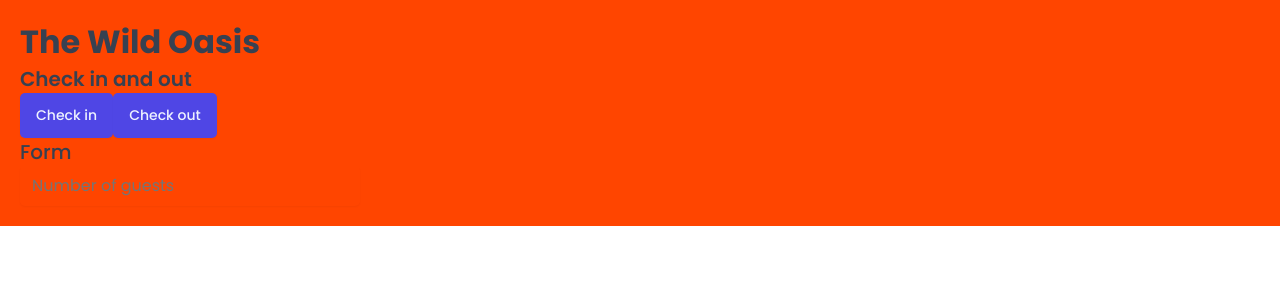
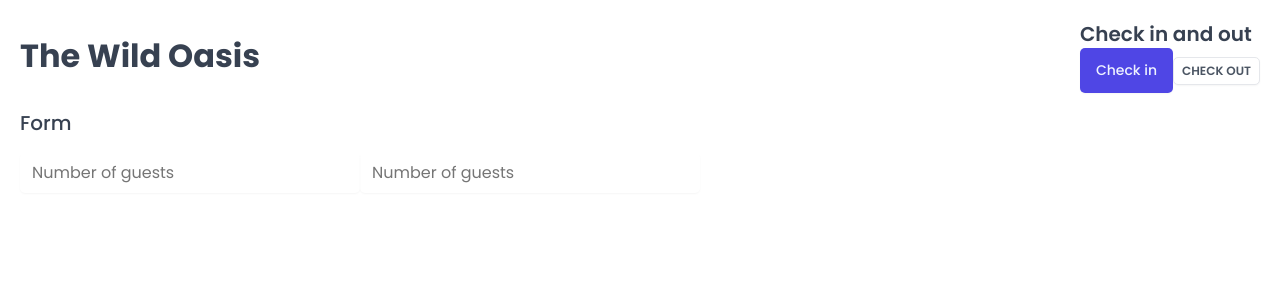
Before and after one commit to Isaladwy/the-wild-oasis, a React (Vite) app: page / in a window 1280 px wide. Shown: the top 300 px of the page. Built offline with nearby package versions, Linux system fonts and the light colour scheme; a web font is replaced by a local one.

Commit message:
Building More Reusable styled components

```diff
--- a/src/App.jsx
+++ b/src/App.jsx
@@ -3,9 +3,10 @@
 import Button from './ui/Button';
 import Input from './ui/Input';
 import Heading from './ui/Heading';
+import Row from './ui/Row';
 
 const StyledApp = styled.div`
-  background-color: orangered;
+  /* background-color: orangered; */
   padding: 20px;
 `;
 
@@ -14,13 +15,30 @@
     <>
       <GlobalStyles />
       <StyledApp>
-        <Heading type="h1">The Wild Oasis</Heading>
-        <Heading as="h2">Check in and out</Heading>
-        <Button onClick={() => alert('Check in')}>Check in</Button>
-        <Button onClick={() => alert('Check out')}>Check out</Button>
+        <Row>
+          <Row type="horizontal">
+            <Heading type="h1">The Wild Oasis</Heading>
+            <div>
+              <Heading as="h2">Check in and out</Heading>
+              <Button
 
-        <Heading as="h3">Form</Heading>
-        <Input type="number" placeholder="Number of guests" />
+                onClick={() => alert('Check in')}
+              >
+                Check in
+              </Button>
+              <Button variation="secondary"
+                size="small" onClick={() => alert('Check out')}>Check out</Button>
+            </div>
+          </Row>
+
+          <Row>
+            <Heading as="h3">Form</Heading>
+            <form>
+              <Input type="number" placeholder="Number of guests" />
+              <Input type="number" placeholder="Number of guests" />
+            </form>
+          </Row>
+        </Row>
       </StyledApp>
     </>
   );
--- a/src/ui/Button.jsx
+++ b/src/ui/Button.jsx
@@ -20,24 +20,6 @@
     font-weight: 500;
   `,
 };
-
-const Button = styled.button`
-  font-size: 1.4rem;
-  padding: 1.2rem 1.6rem;
-  font-weight: 500;
-  border: none;
-  border-radius: var(--border-radius-sm);
-  background-color: var(--color-brand-600);
-  color: var(--color-brand-50);
-  box-shadow: var(--shadow-sm);
-  cursor: pointer;
-
-  &:hover{
-    background-color: var(--color-brand-700);
-  }
-`;
-
-export default Button;
 
 const variations = {
   primary: css`
@@ -66,3 +48,19 @@
     }
   `,
 };
+
+const Button = styled.button`
+  border: none;
+  border-radius: var(--border-radius-sm);
+  box-shadow: var(--shadow-sm);
+
+  ${(props) => sizes[props.size]}
+  ${(props) => variations[props.variation]}
+`;
+
+Button.defaultProps = {
+  variation: 'primary',
+  size: 'medium',
+};
+
+export default Button;
--- /dev/null
+++ b/src/ui/Row.jsx
@@ -0,0 +1,24 @@
+import styled, { css } from 'styled-components';
+
+const Row = styled.div`
+  display: flex;
+
+  ${(props) =>
+    props.type === 'horizontal' &&
+    css`
+      justify-content: space-between;
+      align-items: center;
+    `}
+  ${(props) =>
+    props.type === 'vertical' &&
+    css`
+      flex-direction: column;
+      gap: 1.6rem;
+    `}
+`;
+
+Row.defaultProps = {
+  type: 'vertical',
+};
+
+export default Row;
```
